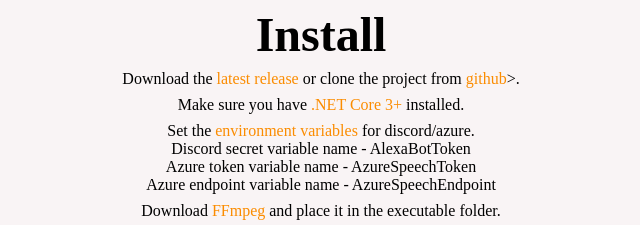
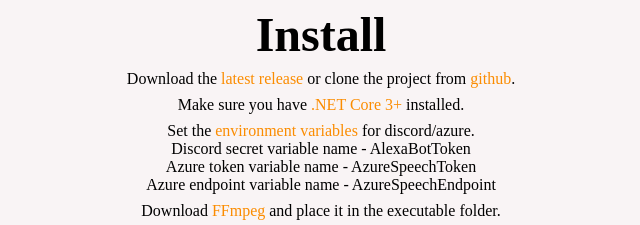
Before and after one commit to Bojidarist/AlexaBot, a plain HTML site: page src/pages/home.html in a window 1280 px wide. Shown: the part 367-592 px from the top of the page, 319-959 px from the left. Drawn offline with Linux system fonts and the light colour scheme.

Commit message:
Fix syntax error on the first install instruction

```diff
--- a/src/pages/home.html
+++ b/src/pages/home.html
@@ -30,7 +30,7 @@
         <div class="Box">
             <h1 class="CenterText BiggestText">Install</h1>
             <ol class="CenterText Margin8">
-                <li class="Margin8">Download the <a href="https://github.com/Bojidarist/AlexaBot/releases">latest release</a> or clone the project from <a href="https://github.com/Bojidarist/AlexaBot">github</a></a>>.</li>
+                <li class="Margin8">Download the <a href="https://github.com/Bojidarist/AlexaBot/releases">latest release</a> or clone the project from <a href="https://github.com/Bojidarist/AlexaBot">github</a>.</li>
                 <li class="Margin8">Make sure you have <a href="https://dotnet.microsoft.com/download">.NET Core 3+</a> installed.</li>
                 <li class="Margin8">
                     Set the <a href="https://docs.microsoft.com/en-us/azure/cognitive-services/cognitive-services-apis-create-account?tabs=multiservice%2Cwindows#configure-an-environment-variable-for-authentication">environment variables</a> for discord/azure.
```
